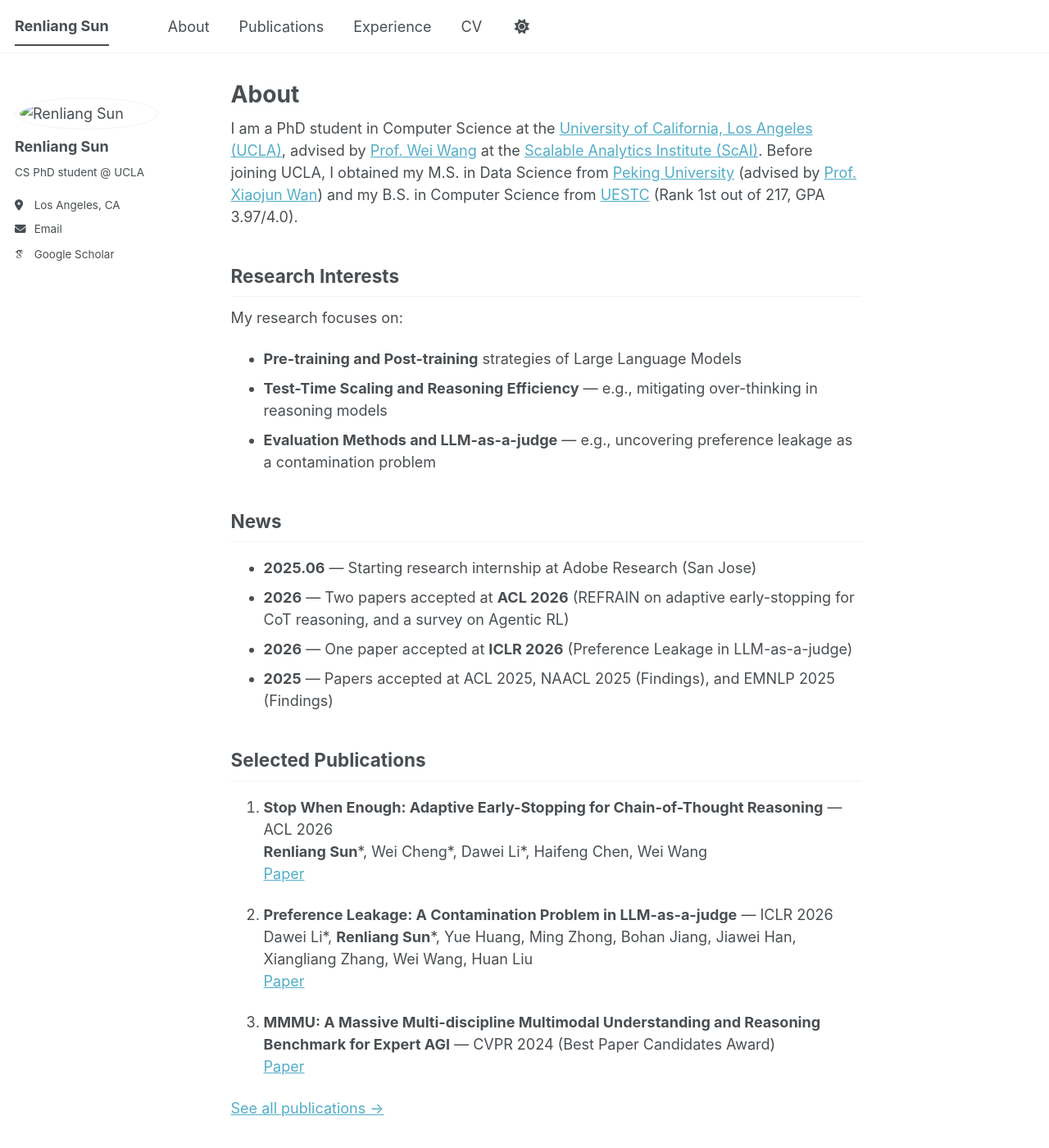
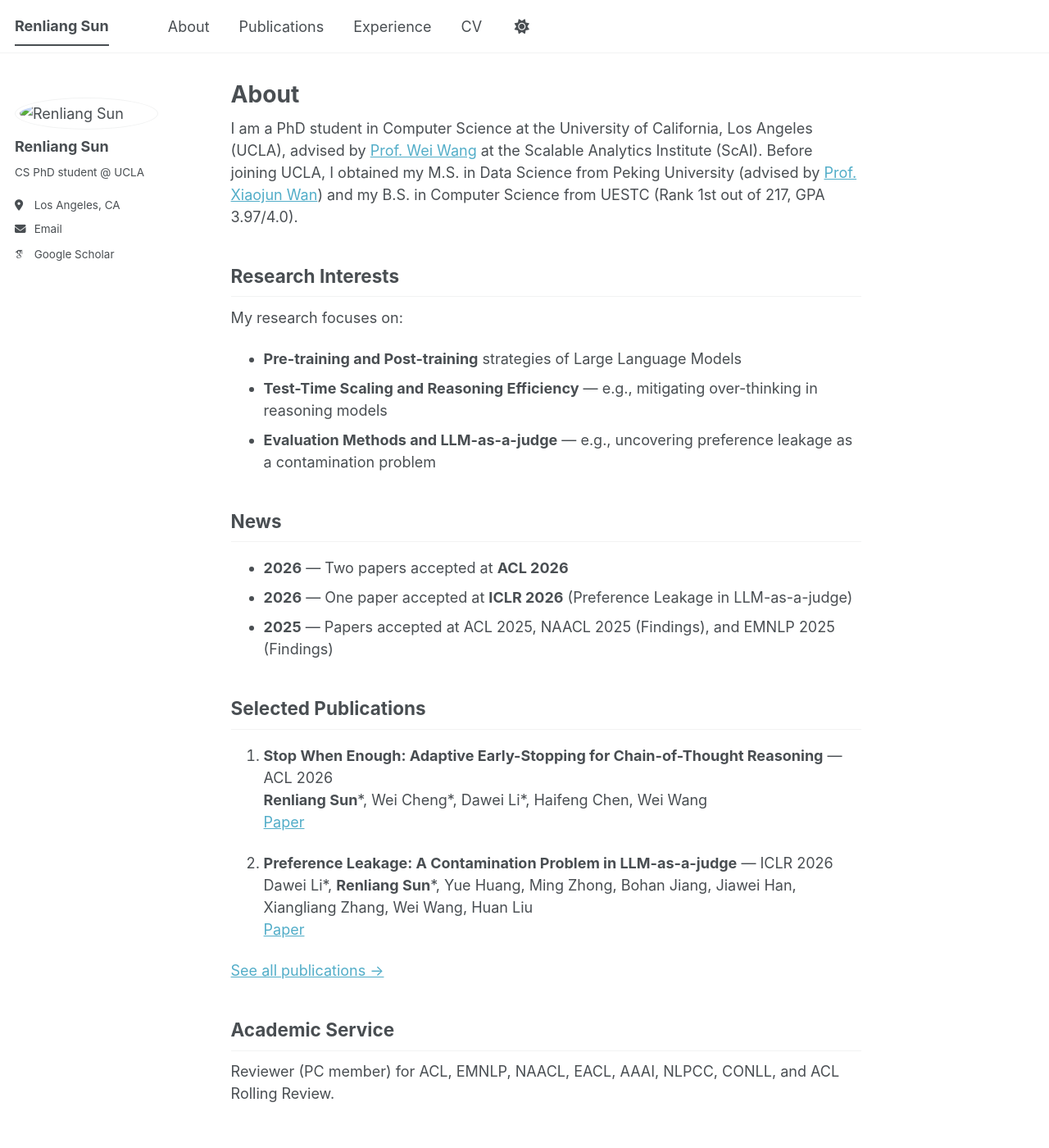
Before and after one commit to RLSNLP/RLSNLP.github.io, a Jekyll site: the page built from _pages/about.md, in a window 1280 px wide and 1400 px high. Shown: the whole window at 82% size. Built offline with Jekyll 4.4.1, drawn with Linux system fonts in a browser that asks for light colours; some web fonts are replaced; a script bundle is joined from its source files by our own code; library files that are not in the unit come from our copies.

Commit message:
Update about.md

```diff
--- a/_pages/about.md
+++ b/_pages/about.md
@@ -7,7 +7,7 @@ redirect_from:
   - /about.html
 ---
 
-I am a PhD student in Computer Science at the [University of California, Los Angeles (UCLA)](https://www.ucla.edu/), advised by [Prof. Wei Wang](https://web.cs.ucla.edu/~weiwang/) at the [Scalable Analytics Institute (ScAI)](https://scai.cs.ucla.edu/). Before joining UCLA, I obtained my M.S. in Data Science from [Peking University](https://www.pku.edu.cn/) (advised by [Prof. Xiaojun Wan](https://wanxiaojun.github.io/)) and my B.S. in Computer Science from [UESTC](https://www.uestc.edu.cn/) (Rank 1st out of 217, GPA 3.97/4.0).
+I am a PhD student in Computer Science at the University of California, Los Angeles (UCLA), advised by [Prof. Wei Wang](https://web.cs.ucla.edu/~weiwang/) at the Scalable Analytics Institute (ScAI). Before joining UCLA, I obtained my M.S. in Data Science from Peking University (advised by [Prof. Xiaojun Wan](https://wanxiaojun.github.io/)) and my B.S. in Computer Science from UESTC (Rank 1st out of 217, GPA 3.97/4.0).
 
 ## Research Interests
 
@@ -19,8 +19,7 @@ My research focuses on:
 
 ## News
 
-- **2025.06** — Starting research internship at Adobe Research (San Jose)
-- **2026** — Two papers accepted at **ACL 2026** (REFRAIN on adaptive early-stopping for CoT reasoning, and a survey on Agentic RL)
+- **2026** — Two papers accepted at **ACL 2026**
 - **2026** — One paper accepted at **ICLR 2026** (Preference Leakage in LLM-as-a-judge)
 - **2025** — Papers accepted at ACL 2025, NAACL 2025 (Findings), and EMNLP 2025 (Findings)
 
@@ -34,9 +33,6 @@ My research focuses on:
    Dawei Li\*, **Renliang Sun**\*, Yue Huang, Ming Zhong, Bohan Jiang, Jiawei Han, Xiangliang Zhang, Wei Wang, Huan Liu
    [Paper](https://arxiv.org/pdf/2502.01534)
 
-3. **MMMU: A Massive Multi-discipline Multimodal Understanding and Reasoning Benchmark for Expert AGI** — CVPR 2024 (Best Paper Candidates Award)
-   [Paper](https://arxiv.org/pdf/2311.16502)
-
 [See all publications →](/publications/)
 
 ## Academic Service
```
